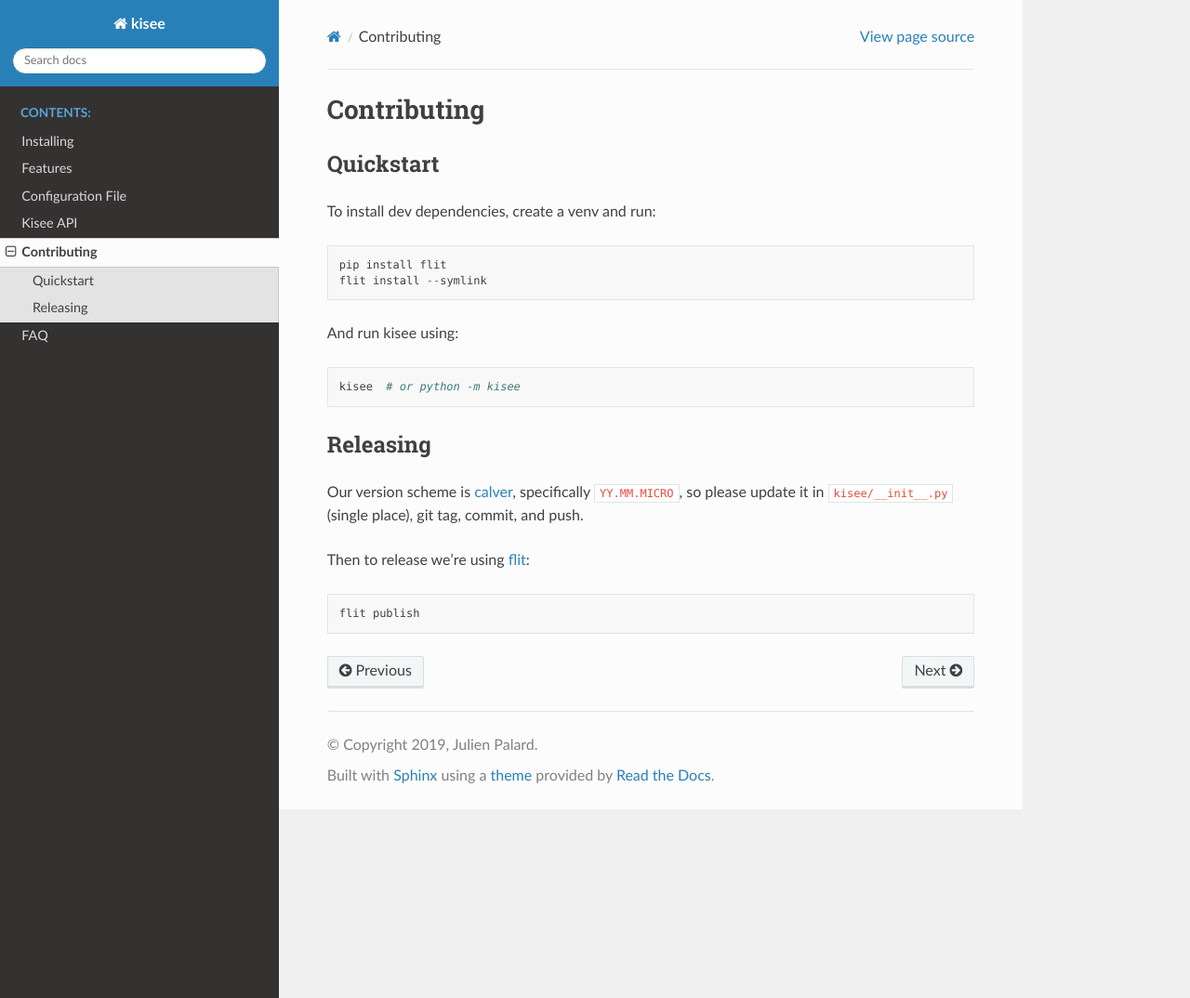
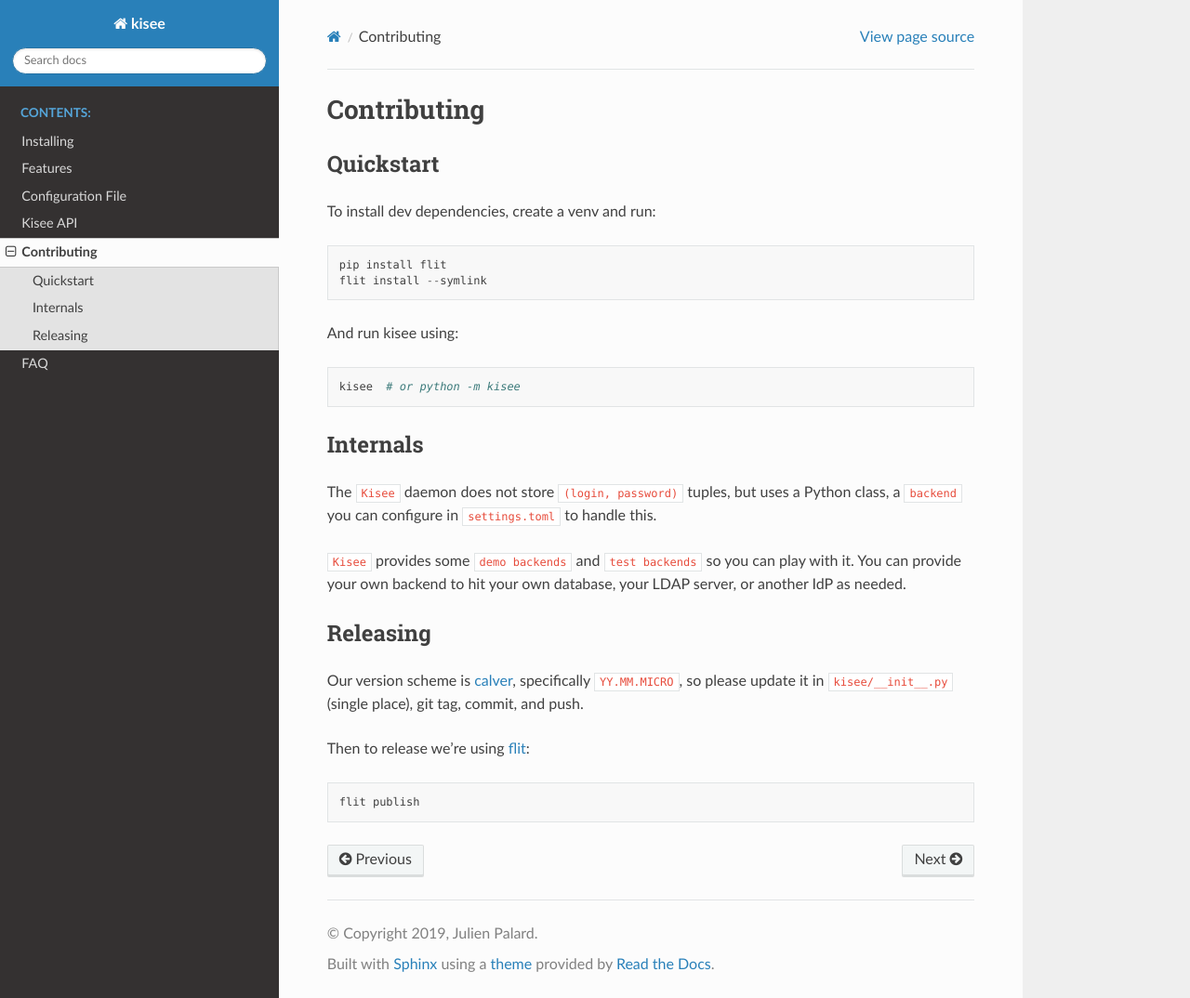
Before and after one commit to meltygroup/kisee, a Sphinx documentation site: the page built from docs/contributing.rst, in a window 1280 px wide and 1074 px high. Shown: the whole window at 93% size. Built offline with Sphinx 7.4.7 and the Read the Docs theme 2.0.0, drawn with Linux system fonts in a browser that asks for light colours.

```diff
--- a/docs/contributing.rst
+++ b/docs/contributing.rst
@@ -14,6 +14,18 @@ And run kisee using::
   kisee  # or python -m kisee
 
 
+Internals
+---------
+
+The ``Kisee`` daemon does not store ``(login, password)`` tuples, but uses
+a Python class, a ``backend`` you can configure in ``settings.toml`` to
+handle this.
+
+``Kisee`` provides some ``demo backends`` and ``test backends`` so you can
+play with it. You can provide your own backend to hit your own
+database, your LDAP server, or another IdP as needed.
+
+
 Releasing
 ---------
 
```
Also changed, not shown: README.md (+3 -29 lines).
